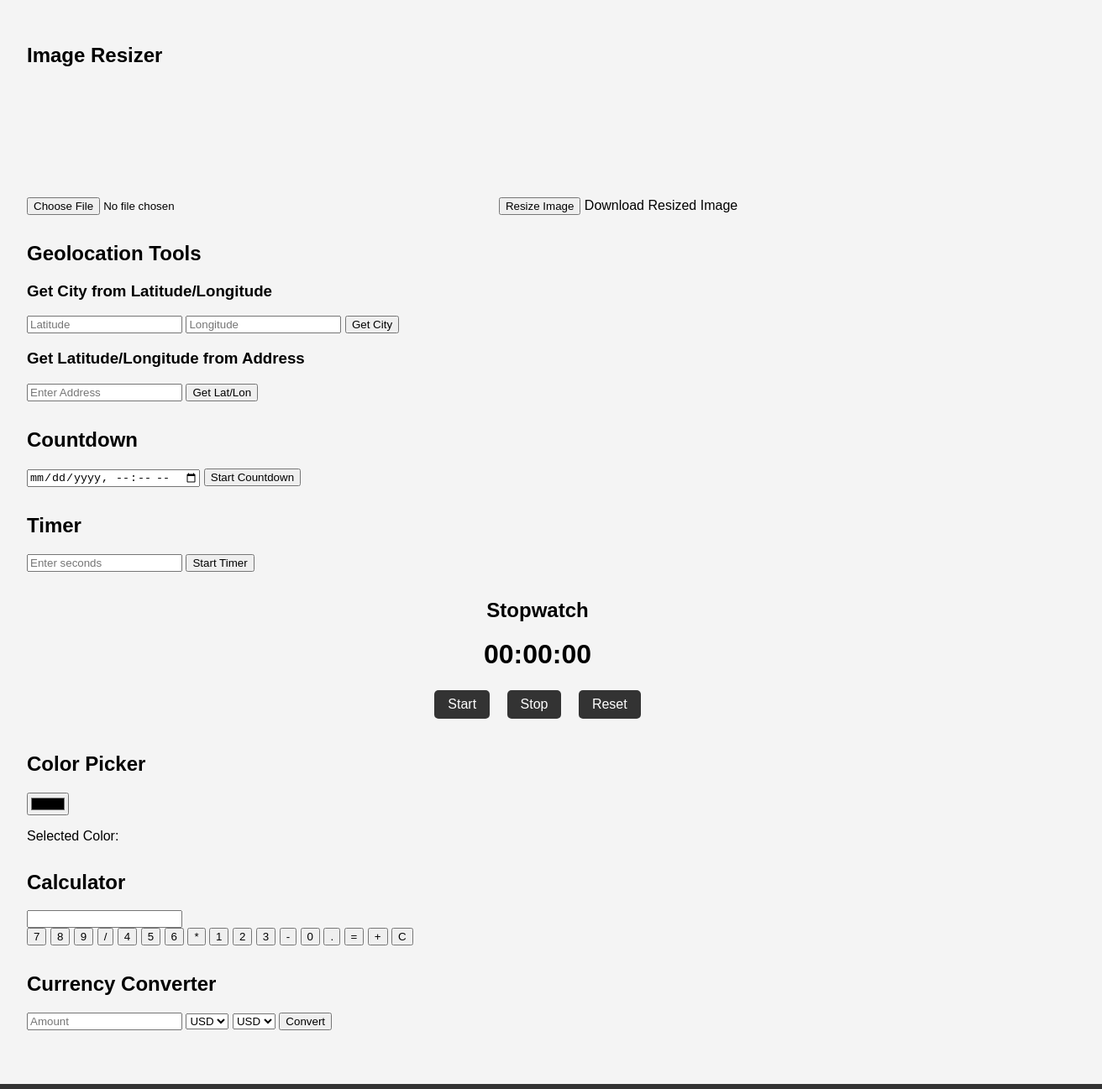
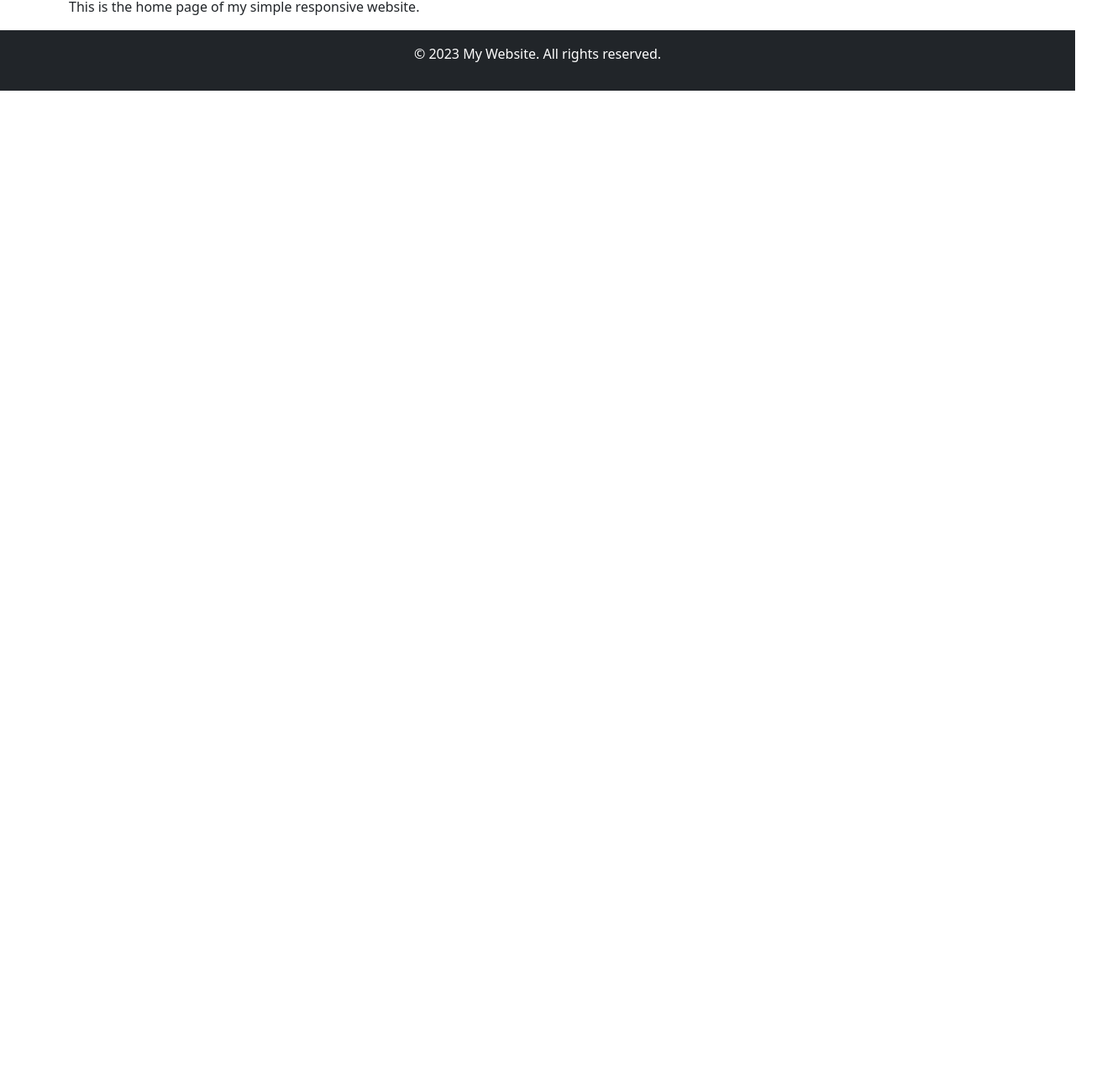
Before and after one commit to toolza/toolza.github.io, a plain HTML site: page index.html in a window 1280 px wide. Shown: the part 164-1461 px from the top of the page at 84% size, 1312 px wide, since content can reach past the window. After the commit the page ends 800 px from the top, so only its background shows below. Drawn offline with nearby package versions, Linux system fonts and the light colour scheme.

Commit message:
bootstrap

```diff
--- /dev/null
+++ b/footer.html
@@ -0,0 +1,5 @@
+<footer class="bg-dark text-white text-center py-3">
+  <div class="container">
+    <p>&copy; 2023 My Website. All rights reserved.</p>
+  </div>
+</footer>
--- /dev/null
+++ b/header.html
@@ -0,0 +1,24 @@
+<nav class="navbar navbar-expand-lg navbar-dark bg-dark">
+  <div class="container">
+    <a class="navbar-brand" href="index.html">Web Tools Hub</a>
+    <button class="navbar-toggler" type="button" data-bs-toggle="collapse" data-bs-target="#navbarNav">
+      <span class="navbar-toggler-icon"></span>
+    </button>
+    <div class="collapse navbar-collapse" id="navbarNav">
+      <ul class="navbar-nav ms-auto">
+        <li class="nav-item">
+          <a class="nav-link" href="index.html">Home</a>
+        </li>
+        <li class="nav-item">
+          <a class="nav-link" href="about.html">About Us</a>
+        </li>
+        <li class="nav-item">
+          <a class="nav-link" href="contact.html">Contact Us</a>
+        </li>
+        <li class="nav-item">
+          <a class="nav-link" href="portfolio.html">Portfolio</a>
+        </li>
+      </ul>
+    </div>
+  </div>
+</nav>
--- a/index.html
+++ b/index.html
@@ -3,140 +3,26 @@
 <head>
   <meta charset="UTF-8">
   <meta name="viewport" content="width=device-width, initial-scale=1.0">
-  <title>Web Tools Hub</title>
-  <link rel="stylesheet" href="styles.css">
-  <script src="scripts.js" defer></script>
+  <title>Home</title>
+  <!-- Bootstrap CSS -->
+  <link href="https://cdn.jsdelivr.net/npm/bootstrap@5.3.0-alpha1/dist/css/bootstrap.min.css" rel="stylesheet">
 </head>
 <body>
+<!-- Header Placeholder -->
 <div id="header"></div>
-<!--<header>-->
-<!--  <h1>Web Tools Hub</h1>-->
-<!--  <nav>-->
-<!--    <ul class="megamenu">-->
-<!--      <li><a href="#image-resizer">Image Resizer</a></li>-->
-<!--      <li><a href="#geolocation">Geolocation Tools</a>-->
-<!--        <ul class="submenu">-->
-<!--          <li><a href="#city-from-latlon">Get City from Lat/Lon</a></li>-->
-<!--          <li><a href="#latlon-from-address">Get Lat/Lon from Address</a></li>-->
-<!--        </ul>-->
-<!--      </li>-->
-<!--      <li><a href="#countdown">Countdown</a>-->
-<!--        <ul class="submenu">-->
-<!--          <li><a href="#city-from-latlon">Stopwatch</a></li>-->
-<!--          <li><a href="#timer">Timer</a></li>-->
-<!--        </ul>-->
 
-<!--      </li>-->
+<!-- Page Content -->
+<div class="container mt-5">
+  <h1>Welcome to My Website</h1>
+  <p>This is the home page of my simple responsive website.</p>
+</div>
 
-<!--      <li><a href="#colorpicker">Color Picker</a></li>-->
-<!--      <li><a href="#calculator">Calculator</a></li>-->
-<!--      <li><a href="#currency-converter">Currency Converter</a></li>-->
-<!--    </ul>-->
-<!--  </nav>-->
-<!--</header>-->
-
-<main>
-  <!-- Image Resizer -->
-  <section id="image-resizer">
-    <h2>Image Resizer</h2>
-    <input type="file" id="image-upload" accept="image/*">
-    <canvas id="image-canvas"></canvas>
-    <button id="resize-button">Resize Image</button>
-    <a id="download-link" download="resized-image.png">Download Resized Image</a>
-  </section>
-
-  <!-- Geolocation Tools -->
-  <section id="geolocation">
-    <h2>Geolocation Tools</h2>
-    <div id="city-from-latlon">
-      <h3>Get City from Latitude/Longitude</h3>
-      <input type="text" id="latitude" placeholder="Latitude">
-      <input type="text" id="longitude" placeholder="Longitude">
-      <button id="get-city-button">Get City</button>
-      <p id="city-result"></p>
-    </div>
-    <div id="latlon-from-address">
-      <h3>Get Latitude/Longitude from Address</h3>
-      <input type="text" id="address" placeholder="Enter Address">
-      <button id="get-latlon-button">Get Lat/Lon</button>
-      <p id="latlon-result"></p>
-    </div>
-  </section>
-
-  <!-- Countdown -->
-  <section id="countdown">
-    <h2>Countdown</h2>
-    <input type="datetime-local" id="countdown-date">
-    <button id="start-countdown">Start Countdown</button>
-    <p id="countdown-timer"></p>
-  </section>
-
-  <!-- Timer -->
-  <section id="timer">
-    <h2>Timer</h2>
-    <input type="number" id="timer-input" placeholder="Enter seconds">
-    <button id="start-timer">Start Timer</button>
-    <p id="timer-display"></p>
-  </section>
-  <!-- Stopwatch -->
-  <section id="stopwatch">
-    <h2>Stopwatch</h2>
-    <p id="stopwatch-display">00:00:00</p>
-    <button id="start-stopwatch">Start</button>
-    <button id="stop-stopwatch">Stop</button>
-    <button id="reset-stopwatch">Reset</button>
-  </section>
-  <!-- Color Picker -->
-  <section id="colorpicker">
-    <h2>Color Picker</h2>
-    <input type="color" id="color-input">
-    <p>Selected Color: <span id="color-value"></span></p>
-  </section>
-
-  <!-- Calculator -->
-  <section id="calculator">
-    <h2>Calculator</h2>
-    <input type="text" id="calc-input" readonly>
-    <div class="calc-buttons">
-      <button>7</button>
-      <button>8</button>
-      <button>9</button>
-      <button>/</button>
-      <button>4</button>
-      <button>5</button>
-      <button>6</button>
-      <button>*</button>
-      <button>1</button>
-      <button>2</button>
-      <button>3</button>
-      <button>-</button>
-      <button>0</button>
-      <button>.</button>
-      <button>=</button>
-      <button>+</button>
-      <button id="clear">C</button>
-    </div>
-  </section>
-
-  <!-- Currency Converter -->
-  <section id="currency-converter">
-    <h2>Currency Converter</h2>
-    <input type="number" id="amount" placeholder="Amount">
-    <select id="from-currency">
-      <option value="USD">USD</option>
-      <option value="EUR">EUR</option>
-      <option value="INR">INR</option>
-    </select>
-    <select id="to-currency">
-      <option value="USD">USD</option>
-      <option value="EUR">EUR</option>
-      <option value="INR">INR</option>
-    </select>
-    <button id="convert-button">Convert</button>
-    <p id="conversion-result"></p>
-  </section>
-</main>
+<!-- Footer Placeholder -->
 <div id="footer"></div>
 
+<!-- Bootstrap JS -->
+<script src="https://cdn.jsdelivr.net/npm/bootstrap@5.3.0-alpha1/dist/js/bootstrap.bundle.min.js"></script>
+<!-- Load Header and Footer -->
+<script src="scripts/loadHeaderFooter.js"></script>
 </body>
 </html>
--- /dev/null
+++ b/scripts/loadHeaderFooter.js
@@ -0,0 +1,19 @@
+// Function to load header and footer
+function loadHeaderFooter() {
+  // Load Header
+  fetch('header.html')
+    .then(response => response.text())
+    .then(data => {
+      document.getElementById('header').innerHTML = data;
+    });
+
+  // Load Footer
+  fetch('footer.html')
+    .then(response => response.text())
+    .then(data => {
+      document.getElementById('footer').innerHTML = data;
+    });
+}
+
+// Call the function when the page loads
+document.addEventListener('DOMContentLoaded', loadHeaderFooter);
```
